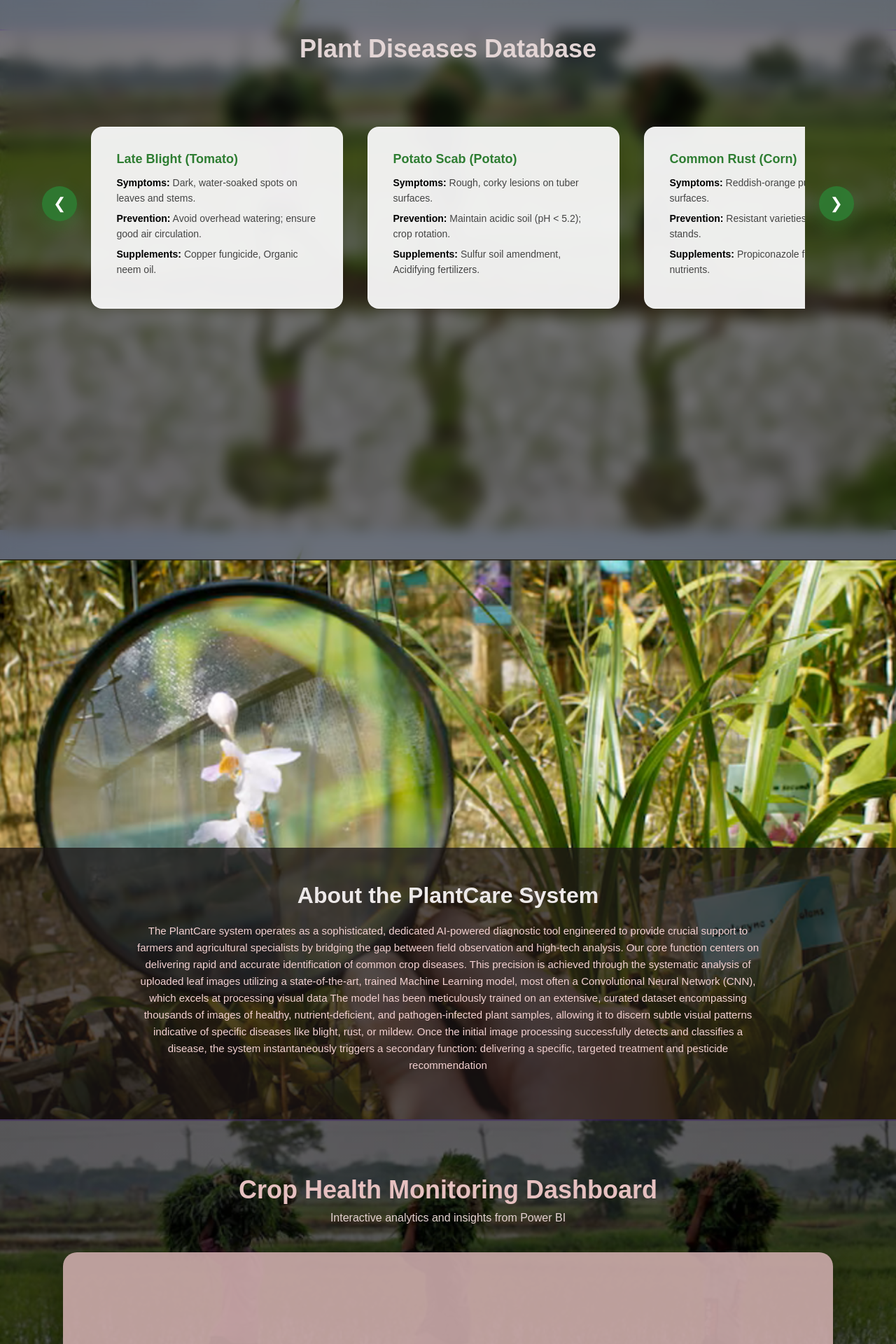
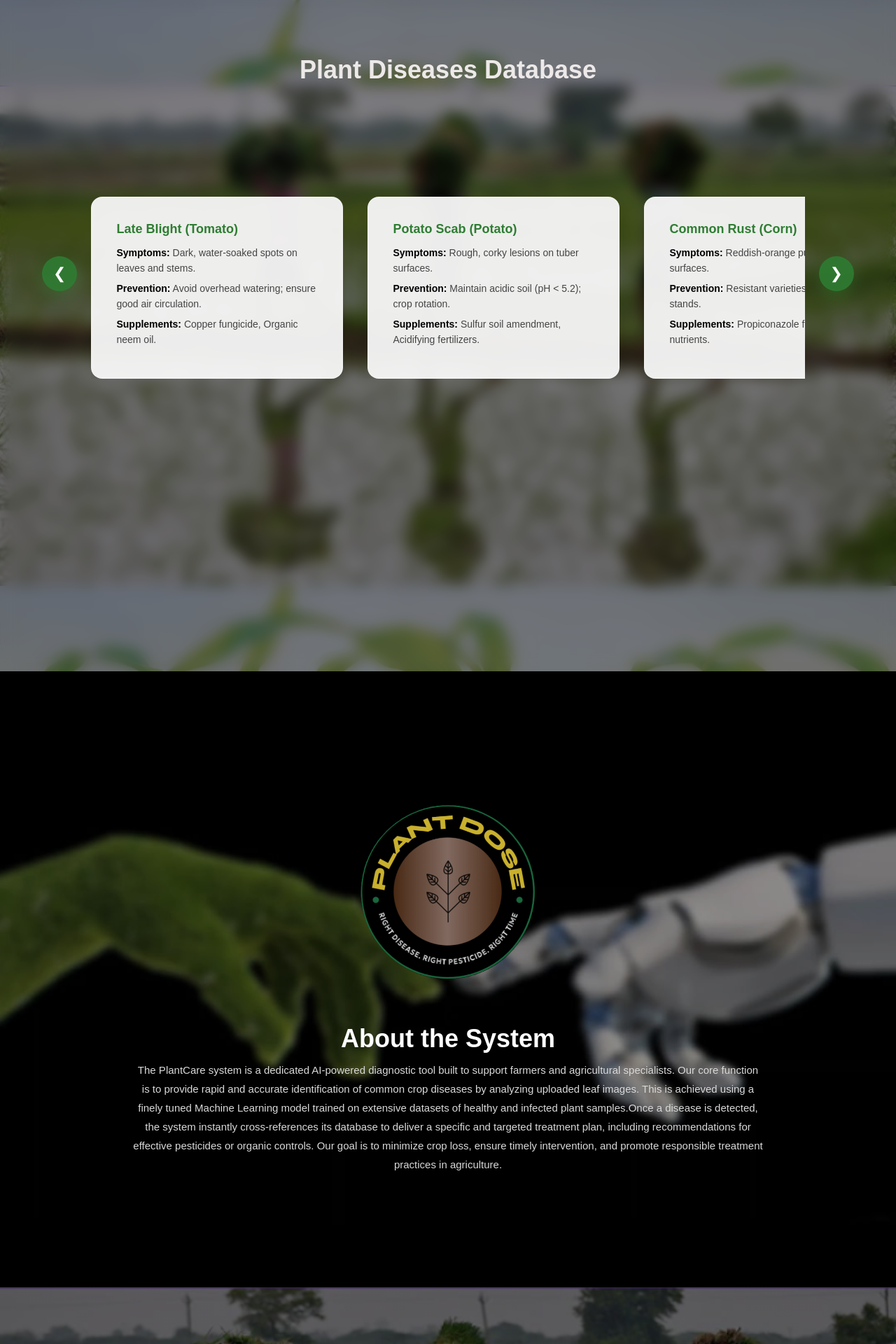
Before and after one commit to Ajay700-oss/Plant-Detect-Doctor, a Flask app: page / in a window 1280 px wide. Shown: the part 1723-3643 px from the top of the page at 70% size. Run offline with Flask 3, Linux system fonts and the light colour scheme; some libraries are stand-ins or nearby versions.

Commit message:
New modifed files here with some video animation

```diff
--- a/static/style.css
+++ b/static/style.css
@@ -136,9 +159,35 @@
     margin-bottom: 6px;
 }
 
+/* ===== CROPS BACKGROUND VIDEO ===== */
+.crops {
+    position: relative;
+    overflow: hidden;
+    min-height: 100vh;
+}
+
+/* Video layer */
+.crops-video {
+    position: absolute;
+    top: 50%;
+    left: 50%;
+    min-width: 100%;
+    min-height: 100%;
+    transform: translate(-50%, -50%);
+    object-fit: cover;
+    z-index: -2;
+}
+
+/* Overlay stays exactly the same */
+.crops-overlay {
+    position: relative;
+    z-index: 1;
+}
+
+
 /* ================= DISEASE DATABASE ================= */
 .diseases {
-    min-height: 100vh;
+    min-height: 120vh;
     background: url("assets/diseases-bg.png") center/cover no-repeat;
     background-size: 100%;
 
@@ -148,26 +197,26 @@
     background: rgba(0, 0, 0, 0.45);
     backdrop-filter: blur(10px);
     -webkit-backdrop-filter: blur(9px);
-    padding: 50px 60px;
-    min-height: 100vh;
+    padding: 80px 60px;
+    min-height: 120vh;
 }
 
 
 .diseases h2 {
     text-align: center;
-    color: rgb(227, 213, 213);
+    color: rgb(237, 233, 233);
     font-size: 36px;
-    margin-bottom: 50px;
+    margin-bottom: 120px;
 }
 
 .disease-grid {
     display: grid;
     grid-template-columns: repeat(auto-fit, minmax(280px, 1fr));
-    gap: 30px;
+    gap: 20px;
 }
 
 .disease-card {
-    background: rgba(255, 255, 255, 0.85);
+    background: rgba(247, 237, 237, 0.85);
     backdrop-filter: blur(4px);
     -webkit-backdrop-filter: blur(4px);
     border-radius: 22px;
@@ -192,38 +241,66 @@
 .disease-card p {
     font-size: 14px;
     color: #2f2f2f;
-    margin-bottom: 8px;
+    margin-bottom: 50px;
+}
+/* ================= ABOUT SECTION ================= */
+
+/* ================= ABOUT SECTION ================= */
+
+.about {
+    min-height: 110vh;
+    background: url("assets/about-bg.jpg") center/cover no-repeat;
+    position: relative;
+    display: flex;
+    justify-content: center;
+    align-items: center;
+}
+
+/* transparent middle layer */
+.about::before {
+    content: "";
+    position: absolute;
+    inset: 0;
+    background: rgba(0, 0, 0, 0.45);  /* change color here */
+    z-index: 1;
+}
+
+/* content layer */
+.about-overlay {
+    position: relative;
+    z-index: 2;
+    width: 100%;
+    text-align: center;
+    padding: 0 20px;
+    margin-top: -20px;   /* 🔑 move image + text up/down */
+}
+
+.about-logo {
+    display: flex;
+    justify-content: center;
+}
+
+.about-logo img {
+    width: 350px;        /* 🔑 resize image here */
+    height: auto;
+    margin-bottom: 15px;
+}
+
+.about-overlay h2 {
+    color: #fff;
+    font-size: 36px;
+    margin-bottom: 10px;
+}
+
+.about-overlay p {
+    max-width: 900px;
+    margin: 0 auto;
+    color: #d9d9d9;
+    font-size: 15px;
+    line-height: 1.8;
 }
 
 
-/* ================= ABOUT SECTION ================= */
-.about {
-    min-height: 100vh;
-    background: url("assets/about-bg.png") center/cover no-repeat;
-    display: flex;
-    align-items: flex-end;
-}
-
-.about-content {
-    width: 100%;
-    background: rgba(27, 20, 20, 0.75);
-    padding: 50px 40px;
-    text-align: center;
-}
-
-.about-content h2 {
-    color: #ede9e9;
-    font-size: 32px;
-    margin-bottom: 20px;
-}
-
-.about-content p {
-    max-width: 900px;
-    margin: 0 auto 15px;
-    color: #f3d1d1;
-    font-size: 15px;
-    line-height: 1.6;
-}
 
 /* ================= FADE ANIMATION ================= */
 .fade-section {
--- a/templates/index.html
+++ b/templates/index.html
@@ -9,17 +9,34 @@
 <body>
 
 <!-- HERO SECTION -->
+<!-- HERO SECTION -->
 <section class="hero" id="home">
+
+    <!-- BACKGROUND VIDEO -->
+    <video autoplay muted loop playsinline class="hero-video">
+        <source src="{{ url_for('static', filename='assets/hero-video.mp4') }}" type="video/mp4">
+        Your browser does not support the video tag.
+    </video>
+
+    <!-- DARK OVERLAY -->
+    <div class="hero-overlay"></div>
+
+    <!-- CONTENT -->
     <div class="hero-content">
         <h1>CROP DISEASE DETECTION SYSTEM</h1>
         <p>Right disease. Right pesticide. Right time.</p>
         <a href="#detect" class="hero-btn">Detect Plant Disease</a>
     </div>
+
 </section>
+
 
 <!-- CROPS SECTION -->
 <!-- CROPS SECTION -->
 <section class="crops" id="crops">
+    <video class="crops-video" autoplay muted loop playsinline>
+        <source src="{{ url_for('static', filename='assets/crops-bg.mp4') }}" type="video/mp4">
+    </video>
     <div class="crops-overlay">
         <h2>Supported Crops</h2>
 
@@ -212,14 +229,32 @@ Ensure good hilling practices to prevent tuber exposure and infection.</p>
 <!-- ABOUT SECTION -->
 <!-- ABOUT SECTION -->
 <section class="about" id="about">
-    <div class="about-content">
-        <h2>About the PlantCare System</h2>
+    <div class="about-overlay">
+
+        <!-- Logo -->
+        <div class="about-logo">
+           <img src="{{ url_for('static', filename='assets/plantdose-logo.png') }}" alt="Plant Dose Logo">
+
+        </div>
+
+        <!-- Title -->
+        <h2>About the System</h2>
+
+        <!-- Description -->
         <p>
-            The PlantCare system operates as a sophisticated, dedicated AI-powered diagnostic tool engineered to provide crucial support to farmers and agricultural specialists by bridging the gap between field observation and high-tech analysis. Our core function centers on delivering rapid and accurate identification of common crop diseases. This precision is achieved through the systematic analysis of uploaded leaf images utilizing a state-of-the-art, trained Machine Learning model, most often a Convolutional Neural Network (CNN), which excels at processing visual data The model has been meticulously trained on an extensive, curated dataset encompassing thousands of images of healthy, nutrient-deficient, and pathogen-infected plant samples, allowing it to discern subtle visual patterns indicative of specific diseases like blight, rust, or mildew. Once the initial image processing successfully detects and classifies a disease, the system instantaneously triggers a secondary function: delivering a specific, targeted treatment and pesticide recommendation
+            The PlantCare system is a dedicated AI-powered diagnostic tool built to support farmers and
+            agricultural specialists. Our core function is to provide rapid and accurate identification
+            of common crop diseases by analyzing uploaded leaf images. This is achieved using a finely
+            tuned Machine Learning model trained on extensive datasets of healthy and infected plant
+            samples.Once a disease is detected, the system instantly cross-references its database to deliver
+            a specific and targeted treatment plan, including recommendations for effective pesticides
+            or organic controls. Our goal is to minimize crop loss, ensure timely intervention, and
+            promote responsible treatment practices in agriculture.
         </p>
 
     </div>
 </section>
+
 
 <!-- POWER BI DASHBOARD SECTION -->
 <section class="powerbi" id="dashboard">
```
Also changed, not shown: other parts of static/style.css (+33 -10 lines), static/assets/about-bg.jpg (added), static/assets/about-bg.png (deleted), static/assets/logo1.png (deleted), static/assets/plantdose-logo.png (added), 5 other files.
